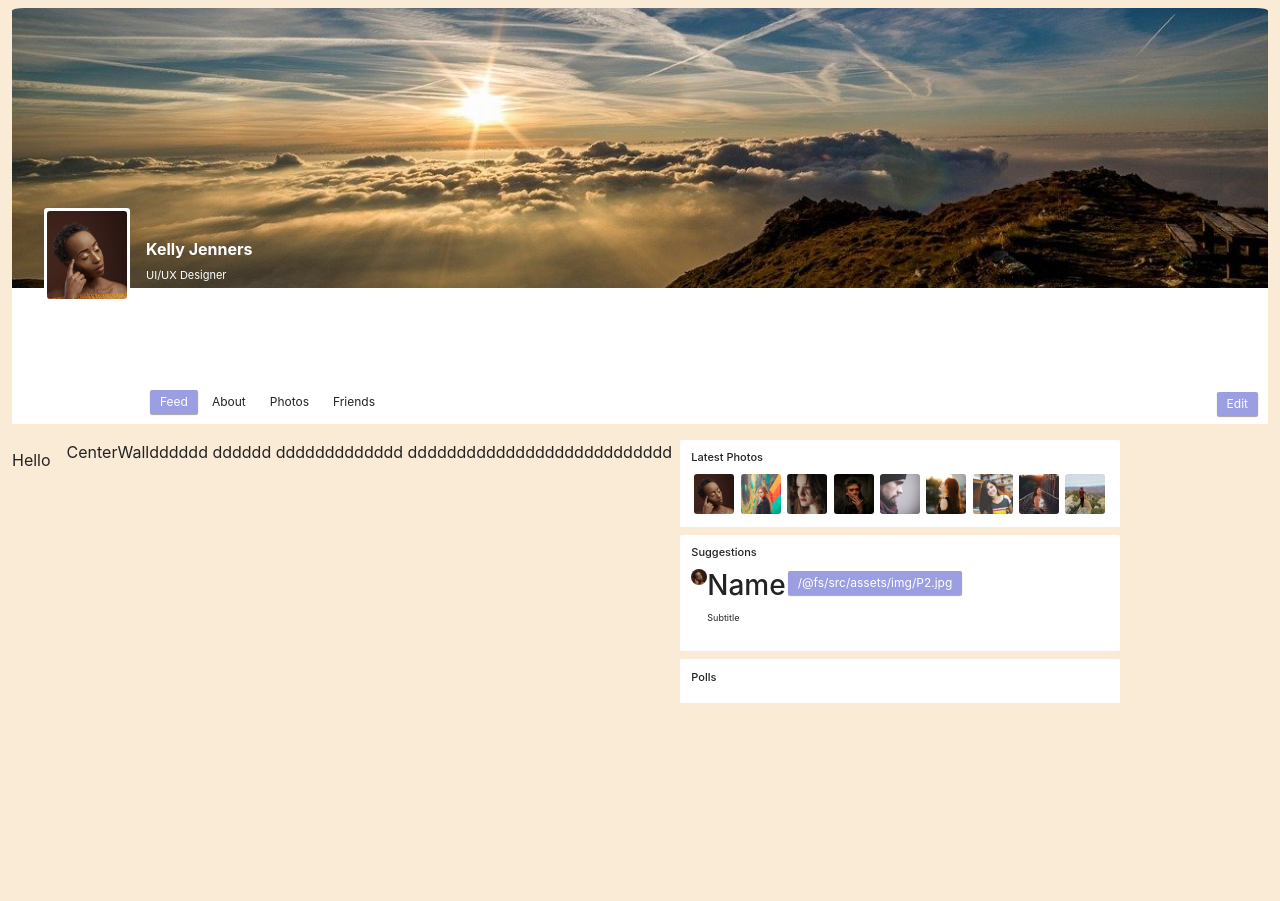
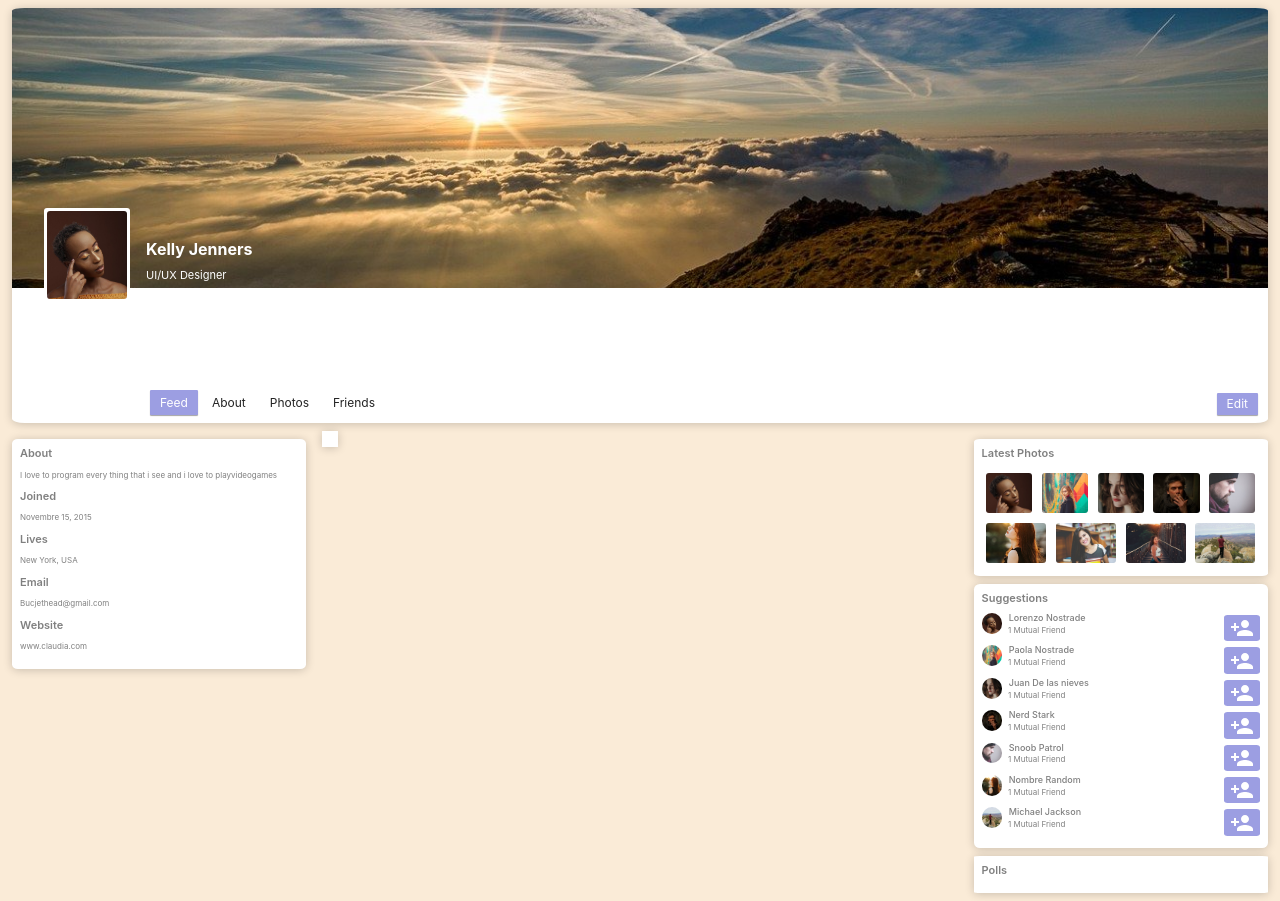
Before and after one commit to YamiKawa1/Inteligente, a React (Create React App) app: page / in a window 1280 px wide. Before the commit the page ends 800 px from the top, so only its background shows below. Built offline with nearby package versions, Linux system fonts and the light colour scheme.

Commit message:
Suggestions Made, and About too

```diff
--- a/package.json
+++ b/package.json
@@ -3,6 +3,10 @@
   "version": "0.1.0",
   "private": true,
   "dependencies": {
+    "@emotion/react": "^11.10.4",
+    "@emotion/styled": "^11.10.4",
+    "@mui/icons-material": "^5.10.3",
+    "@mui/material": "^5.10.4",
     "@testing-library/jest-dom": "^5.16.5",
     "@testing-library/react": "^13.4.0",
     "@testing-library/user-event": "^13.5.0",
--- a/public/index.html
+++ b/public/index.html
@@ -10,6 +10,8 @@
       content="Web site created using create-react-app"
     />
     <link href="https://cdn.jsdelivr.net/npm/bootstrap@5.2.1/dist/css/bootstrap.min.css" rel="stylesheet" integrity="sha384-iYQeCzEYFbKjA/T2uDLTpkwGzCiq6soy8tYaI1GyVh/UjpbCx/TYkiZhlZB6+fzT" crossorigin="anonymous">
+
+    <link rel="stylesheet" href="https://fonts.googleapis.com/icon?family=Material+Icons"/>
 
     <link rel="apple-touch-icon" href="%PUBLIC_URL%/logo192.png" />
     <!--
--- a/src/components/common/PictureTextButton.jsx
+++ b/src/components/common/PictureTextButton.jsx
@@ -3,7 +3,7 @@ import { Picture } from './styledComponents'
 import './common.css'
 import Button from './Button'
 // import P1 from '../../assets/img/P1.jpg'
-import P2 from '../../assets/img/P2.jpg'
+// import P2 from '../../assets/img/P2.jpg'
 // import P3 from '../../assets/img/P3.jpg'
 // import P4 from '../../assets/img/P4.jpg'
 // import P5 from '../../assets/img/P5.jpg'
@@ -11,18 +11,20 @@ import P2 from '../../assets/img/P2.jpg'
 // import P7 from '../../assets/img/P7.jpg'
 // import P8 from '../../assets/img/P8.jpg'
 // import P9 from '../../assets/img/P9.jpg'
+import PersonAddIcon from '@mui/icons-material/PersonAdd';
 
 export default function PictureTextButton(props) {
   return (
-    <div className='flexbox'>
-        <Picture image={props.image} shape={props.shape} width={props.width} height={props.height} />
-        <div className='NameSubtitle'>
-          <h3>Name</h3>
-          <p>Subtitle</p>
-        </div>
-        <div>
-          <Button active={true} height='1px' text={P2}></Button>
-        </div>
+    <div className='flexbox align-items-start'>
+      <span><i class="bi bi-person-plus"></i></span>
+      <Picture image={props.image} shape={props.shape} width={props.width} height={props.height} />
+      <div className='NameSubtitle'>
+        <h3>{props.name}</h3>
+        <p>{props.subtitle}</p>
+      </div>
+      <div className='ms-auto '>
+        <button className='AddFriendBtn'><PersonAddIcon/></button>
+      </div>
     </div>
   )
 }
--- a/src/components/common/common.css
+++ b/src/components/common/common.css
@@ -22,3 +22,20 @@ color: white;
     .NameTextProfile p {
         font-size: 11px
     }
+
+.NameSubtitle h3{
+    margin-left: 0.7em;
+    margin-bottom: 0;
+}
+
+.NameSubtitle p{
+    margin-left: 0.7em;
+}
+
+.AddFriendBtn{
+    background-color: #9c9ee2;
+    color: white;
+    font-size: small;
+    border: none;
+    border-radius: 10%;
+}
--- a/src/components/common/styledComponents.jsx
+++ b/src/components/common/styledComponents.jsx
@@ -29,14 +29,13 @@ background-size: cover;
 export const GeneralButton = styled.button`
 background-color: ${props => props.active ? '#9c9ee2': 'transparent'};
 color: ${props => props.active ? 'white' : '#232323'};
-height: 2em;
+height: ${props => props.height};
 font-size: 12px;
 padding: 0.2em 0.8em;
 margin: 0 0.2em;
-border-radius: 2px;
+border-radius: 3%;
 border: none;
 box-shadow: ${props => props.active ? '0 1px 1px 0 rgba(0, 0, 0, 0.2), 0 1px 1px 0 rgba(0, 0, 0, 0.19)': 'none'};
-
 &hover: {
 
 }
--- /dev/null
+++ b/src/components/layouts/About/About.jsx
@@ -0,0 +1,19 @@
+import React from 'react'
+import '../layouts.css'
+
+export default function About() {
+  return (
+    <div className='Menu'>
+        <h1>About</h1>
+        <p>I love to program every thing that i see and i love to playvideogames</p>
+        <h1>Joined</h1>
+        <p>Novembre 15, 2015</p>
+        <h1>Lives</h1>
+        <p>New York, USA</p>
+        <h1>Email</h1>
+        <p>Bucjethead@gmail.com</p>
+        <h1>Website</h1>
+        <p>www.claudia.com</p>
+    </div>
+  )
+}
--- a/src/components/layouts/CenterWall/CenterWall.jsx
+++ b/src/components/layouts/CenterWall/CenterWall.jsx
@@ -1,7 +1,10 @@
 import React from 'react'
+import '../layouts.css'
 
 export default function CenterWall() {
   return (
-    <div>CenterWalldddddd dddddd ddddddddddddd ddddddddddddddddddddddddddd</div>
+    <div className='Post'>
+
+    </div>
   )
 }
--- a/src/components/layouts/LeftWall/LeftWall.jsx
+++ b/src/components/layouts/LeftWall/LeftWall.jsx
@@ -1,9 +1,10 @@
 import React from 'react'
+import About from '../About/About'
 
 export default function LeftWall() {
   return (
     <div className='Left'>
-    Hello
-  </div>
+      <About/>
+    </div>
   )
 }
--- a/src/components/layouts/Suggestions/Suggestions.jsx
+++ b/src/components/layouts/Suggestions/Suggestions.jsx
@@ -7,8 +7,6 @@ import P3 from '../../../assets/img/P3.jpg'
 import P4 from '../../../assets/img/P4.jpg'
 import P5 from '../../../assets/img/P5.jpg'
 import P6 from '../../../assets/img/P6.jpg'
-import P7 from '../../../assets/img/P7.jpg'
-import P8 from '../../../assets/img/P8.jpg'
 import P9 from '../../../assets/img/P9.jpg'
 
 export default function Suggestions() {
@@ -16,7 +14,13 @@ export default function Suggestions() {
     <div>
         <div className='Menu'>
           <h1>Suggestions</h1>
-          <PictureTextButton image={P1} shape='circle' width='1em' height='1em'/>
+          <PictureTextButton image={P1} shape='circle' width='1.3em' height='1.3em' name='Lorenzo Nostrade' subtitle='1 Mutual Friend'/>
+          <PictureTextButton image={P2} shape='circle' width='1.3em' height='1.3em' name='Paola Nostrade' subtitle='1 Mutual Friend'/>
+          <PictureTextButton image={P3} shape='circle' width='1.3em' height='1.3em' name='Juan De las nieves' subtitle='1 Mutual Friend'/>
+          <PictureTextButton image={P4} shape='circle' width='1.3em' height='1.3em' name='Nerd Stark' subtitle='1 Mutual Friend'/>
+          <PictureTextButton image={P5} shape='circle' width='1.3em' height='1.3em' name='Snoob Patrol' subtitle='1 Mutual Friend'/>
+          <PictureTextButton image={P6} shape='circle' width='1.3em' height='1.3em' name='Nombre Random' subtitle='1 Mutual Friend'/>
+          <PictureTextButton image={P9} shape='circle' width='1.3em' height='1.3em' name='Michael Jackson' subtitle='1 Mutual Friend'/>
         </div>
     </div>
   )
--- a/src/components/layouts/layouts.css
+++ b/src/components/layouts/layouts.css
@@ -7,28 +7,36 @@
     background-color: white;
     margin-top: 0.5em;
     width: 100%;
-    border-radius: 1% 1% 0 0;
+    border-radius: 1%;
+    box-shadow: 0 1px 10px 0 rgba(0, 0, 0, 0.2);
 }
 
 .Menu {
     background-color: white;
-    width: 100%;
-    border-radius: 1%;
-    padding: 0.7em;
+    color: gray;
+    height: fit-content;
+    width: 23vw;
+    line-height: 1.7;
+    line-break: normal;
+    border-radius: 2%;
+    padding: 0.5em;
     margin-bottom: 0.5em;
+    box-shadow: 0 1px 10px 0 rgba(0, 0, 0, 0.2);
 }
 
-.Menu h1{
-    font-size: 11px;
-}
+    .Menu h1{
+        font-size: 11px;
+        font-weight: 600;
+    }
 
-.Menu p{
-    font-size: 9px;
-}
+    .Menu h3{
+        font-size: 9px;
+    }
 
-.PhotoItem {
-    margin-bottom: 0.1em;
-}
+    .Menu p{
+        font-size: 8px;
+        margin-bottom: 1em;
+    }
 
 .PhotoGroup {
     display: flex;
@@ -37,5 +45,30 @@
 
 .PhotoGroup div {
     flex: auto;
-    margin: 0.1em 0.2em;
+    margin: 0.3em 0.3em;
 }
+
+.Post {
+    background-color: white;
+    color: gray;
+    width: 100%;
+    line-height: 1.7;
+    border-radius: 2%;
+    padding: 0.5em;
+    margin-bottom: 0.5em;
+    box-shadow: 0 1px 10px 0 rgba(0, 0, 0, 0.2);
+}
+
+    .Post h1{
+        font-size: 11px;
+        font-weight: 600;
+    }
+
+    .Post h3{
+        font-size: 9px;
+    }
+
+    .Post p{
+        font-size: 8px;
+        margin-bottom: 1em;
+    }
--- a/src/components/views/Main.css
+++ b/src/components/views/Main.css
@@ -1,27 +1,22 @@
 .BodyContainer {
     margin-top: 0.5em;
+    width: 100%;
 }
 
-
-
 .flexbox {
-    display: inline-flex;
+    display: flex;
 }
 
 .Left{
-    display: inline-flex;
-    flex-grow: 2;
     margin-top: 0.5em;
     margin-right: 0.5em;
 }
 
 .Center {
-    flex-grow: 6;
     margin-top: 0.5em;
 }
 
 .Rigth {
-    flex-grow: 2;
     margin-top: 0.5em;
     margin-left: 0.5em;
 }
--- a/src/components/views/Main.jsx
+++ b/src/components/views/Main.jsx
@@ -9,14 +9,14 @@ export default function Main() {
   return (
     <div className='container-fluid'>
         <Header/>
-            <div className='flexbox BodyContainer'>
+            <div className='flexbox'>
                 <div className='Left'>
                     <LeftWall/>
                 </div>
                 <div className='Center'>
                     <CenterWall/>
                 </div>
-                <div className='Rigt'>
+                <div className='Rigth ms-auto'>
                     <RigthWall/>
                 </div>
             </div>
```
Also changed, not shown: 1 other file (tests, documents, lock files or other folders).
